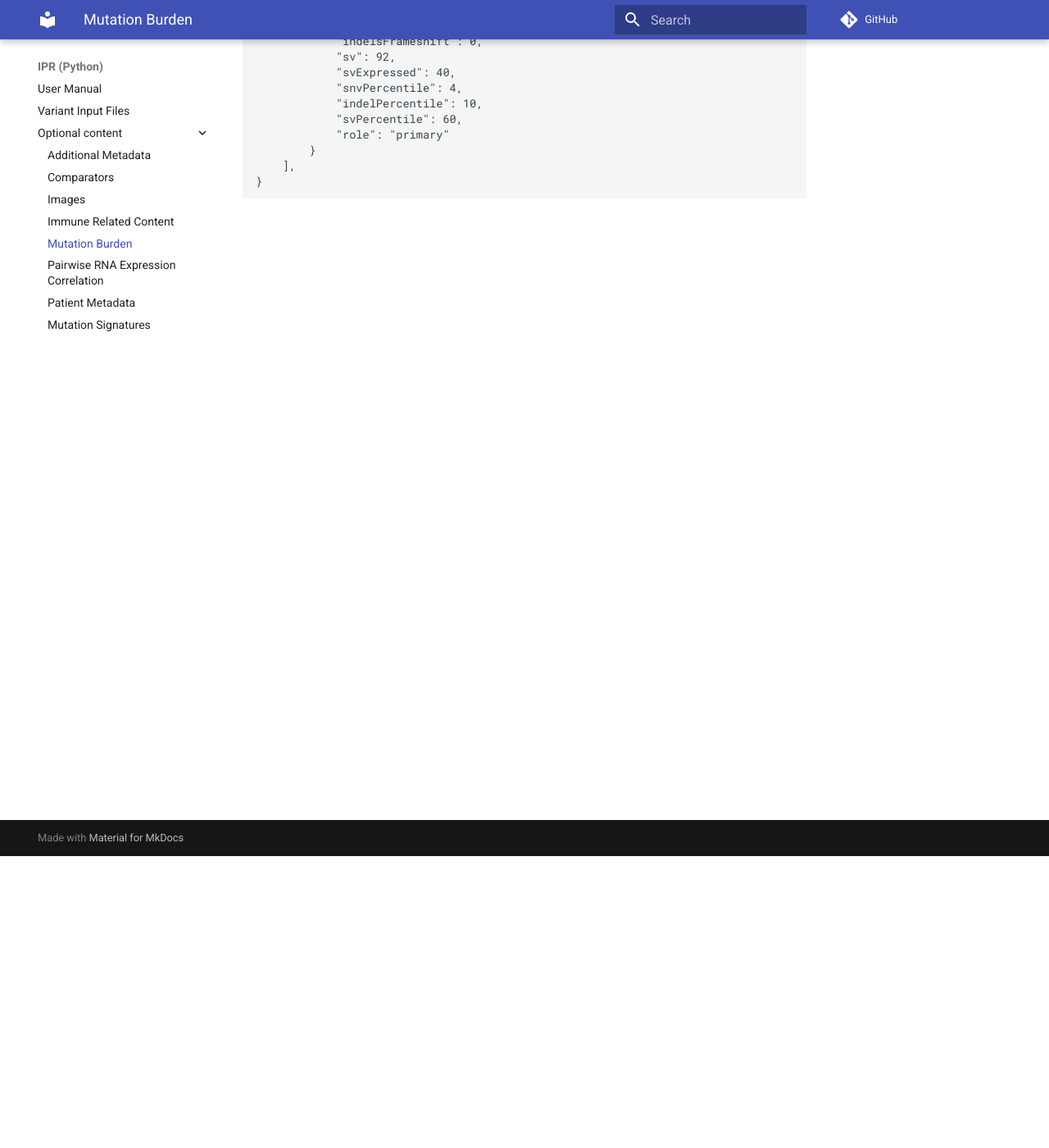
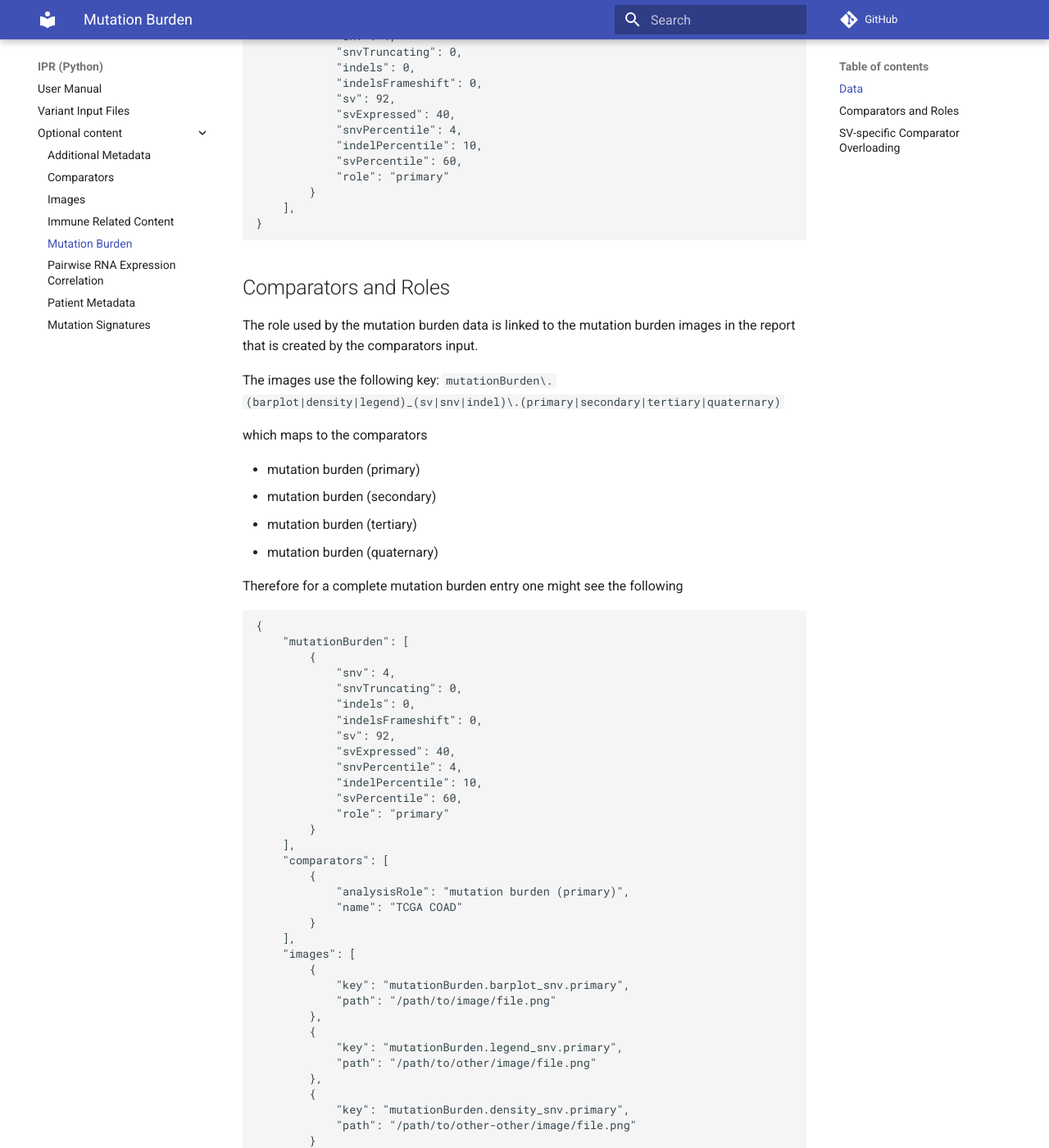
Before and after one commit to bcgsc/pori_ipr_python, an MkDocs documentation site: the page built from docs/optional_content/mutation_burden.md, in a window 1280 px wide and 1400 px high, scrolled down 356 px. Shown: the whole window at 82% size. Built offline with MkDocs 1.6.1 and Material for MkDocs 9.7.7, drawn with Linux system fonts in a browser that asks for light colours; comment, search, counter and statistics services are not loaded; some of the changed text lies outside the part shown.

Commit message:
Improve mut burden docs

````diff
--- a/docs/optional_content/mutation_burden.md
+++ b/docs/optional_content/mutation_burden.md
@@ -1,4 +1,6 @@
 # Mutation Burden
+
+## Data
 
 Measure of the relative counts of various types of mutations compared to those from a given cohort
 of samples. The "role" determines with comparator these values are calculated in reference to
@@ -21,3 +23,75 @@ of samples. The "role" determines with comparator these values are calculated in
     ],
 }
 ```
+
+## Comparators and Roles
+
+The role used by the mutation burden data is linked to the mutation burden images in the report
+that is created by the comparators input.
+
+The images use the following key: `mutationBurden\.(barplot|density|legend)_(sv|snv|indel)\.(primary|secondary|tertiary|quaternary)`
+
+which maps to the comparators
+
+- mutation burden (primary)
+- mutation burden (secondary)
+- mutation burden (tertiary)
+- mutation burden (quaternary)
+
+Therefore for a complete mutation burden entry one might see the following
+
+```json
+{
+    "mutationBurden": [
+        {
+            "snv": 4,
+            "snvTruncating": 0,
+            "indels": 0,
+            "indelsFrameshift": 0,
+            "sv": 92,
+            "svExpressed": 40,
+            "snvPercentile": 4,
+            "indelPercentile": 10,
+            "svPercentile": 60,
+            "role": "primary"
+        }
+    ],
+    "comparators": [
+        {
+            "analysisRole": "mutation burden (primary)",
+            "name": "TCGA COAD"
+        }
+    ],
+    "images": [
+        {
+            "key": "mutationBurden.barplot_snv.primary",
+            "path": "/path/to/image/file.png"
+        },
+        {
+            "key": "mutationBurden.legend_snv.primary",
+            "path": "/path/to/other/image/file.png"
+        },
+        {
+            "key": "mutationBurden.density_snv.primary",
+            "path": "/path/to/other-other/image/file.png"
+        }
+    ]
+}
+```
+
+Note that the above only loaded images for the SNVs but similar images would be expected for SVs and
+indels.
+
+## SV-specific Comparator Overloading
+
+There are special overload comparators for stuctural variants since they often have a different
+comparator dataset from the SNV and Indels. Specifying an SV specific comparator will overload the
+more general comparator for the SV types
+
+- mutation burden SV (primary)
+- mutation burden SV (secondary)
+- mutation burden SV (tertiary)
+- mutation burden SV (quaternary)
+
+This means that when the report client lists the comparator that corresponds to the images and data
+it will use the SV-specific value where it exists instead of the more general comparator name.
````
